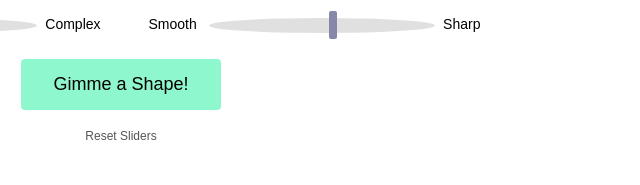
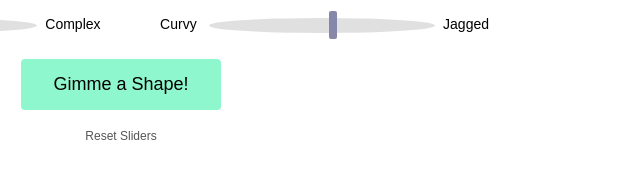
Before and after one commit to deerdrop/Random-Shape-Generator, a plain HTML site: page index.html in a window 1280 px wide. Shown: the part 469-654 px from the top of the page, 519-1159 px from the left. Drawn offline with nearby package versions, Linux system fonts and the light colour scheme.

Commit message:
Update index.html

```diff
--- a/index.html
+++ b/index.html
@@ -141,9 +141,9 @@
       </table>
       <table>
         <tr>
-          <td>Smooth</td>
+          <td>Curvy</td>
           <td><input type="range" min="0" max="100" value="55" class="slider" id="sharpness"></td>
-          <td>Sharp</td>
+          <td>Jagged</td>
         </tr>
       </table>
     </div>
```
